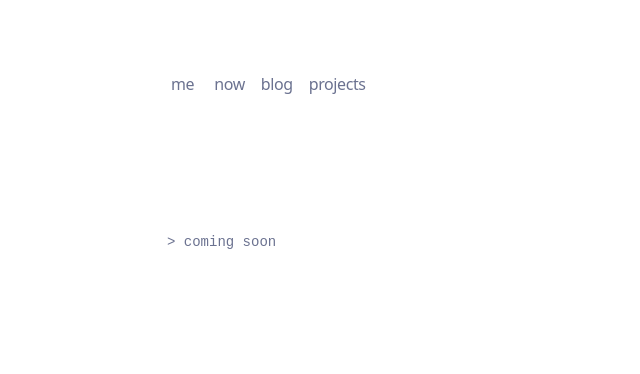
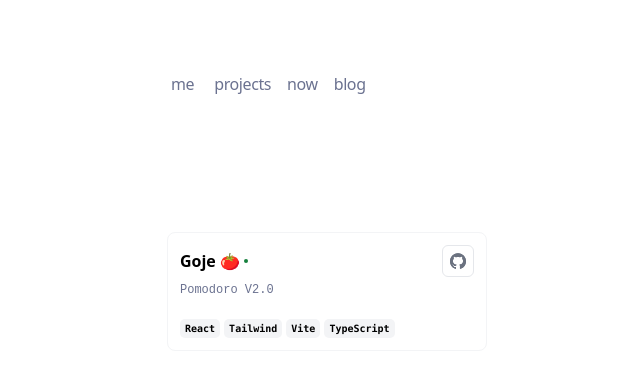
Before and after one commit to mohoma/portfolio, a Next.js app: page /projects in a window 1280 px wide. Shown: the top 374 px of the page, without its empty margins (153-793 px from the left). Built offline with nearby package versions, Linux system fonts and the light colour scheme.

Commit message:
chore: add a project

```diff
--- a/components/Github.jsx
+++ b/components/Github.jsx
@@ -1,9 +1,10 @@
 import React from "react";
 
-const Github = () => {
+const Github = ({link}) => {
   return (
     <a
-      href="https://github.com/mohoma"
+      href={link ? link : "https://github.com/mohoma"}
+      target="_blank"
       className="svg-color links inline-flex items-center justify-center whitespace-nowrap
       rounded-md text-sm font-medium ring-offset-background transition-colors focus-visible:outline-none
       focus-visible:ring-2 focus-visible:ring-ring focus-visible:ring-offset-2 disabled:pointer-events-none
--- a/components/Linkedin.jsx
+++ b/components/Linkedin.jsx
@@ -4,6 +4,7 @@ const Linkedin = () => {
   return (
     <a
       href="https://www.linkedin.com/in/mohoma"
+      target="_blank"
       className="svg-color links inline-flex items-center justify-center whitespace-nowrap
     rounded-md text-sm font-medium ring-offset-background transition-colors focus-visible:outline-none
     focus-visible:ring-2 focus-visible:ring-ring focus-visible:ring-offset-2 disabled:pointer-events-none
--- a/components/Projects.jsx
+++ b/components/Projects.jsx
@@ -1,18 +1,24 @@
 import React from "react";
+import Github from "../components/Github";
 
-const Projects = ({title, description, skills, link}) => {
+const Project = ({title, description, github, skills, link}) => {
     return (
-        <div className="flex flex-col gap-1 projects rounded-lg p-3">
-            <h3 className="flex flex-row gap-1 items-center font-semibold">
-                <a target="_blank" className={`flex hover:${link ? 'underline' : 'none'}`} href={link}>
-                    {title}
-                </a>
-                <span className={`size-1 rounded-full bg-${link ? 'green-700' : 'white'}`}></span>
-            </h3>
+        <div className="flex flex-col gap-1 projects rounded-lg p-3 max-w-80">
+            <div className="flex justify-between">
+                <h3 className="flex flex-row gap-1 items-center font-semibold">
+                    <a target="_blank" className={`flex hover:${link ? 'underline' : 'none'}`} href={link}>
+                        {title}
+                    </a>
+                    {link && <span className="size-1 rounded-full bg-green-700"></span>}
+                </h3>
+                <div className="justify-end">
+                    <Github link={github}/>
+                </div>
+            </div>
             <p className="text-[12px]">{description}</p>
             <div className="flex flex-wrap gap-1 mt-4">
                 {skills.map(skill =>
-                    <div className={`rounded-[5px] bg-${skills ? "[#f3f4f6]" : '[#fff]'}`}>
+                    <div className="rounded-[5px] bg-[#f3f4f6]">
                         <div className="font-mono text-[10px] font-semibold my-[2px] mx-[5px]">
                             {skill}
                         </div>
@@ -23,4 +29,4 @@ const Projects = ({title, description, skills, link}) => {
     );
 };
 
-export default Projects;
+export default Project;
--- a/components/X.jsx
+++ b/components/X.jsx
@@ -4,6 +4,7 @@ const X = () => {
   return (
     <a
       href="https://twitter.com/mohoma_"
+      target="_blank"
       className="svg-color links inline-flex items-center justify-center whitespace-nowrap
       rounded-md text-sm font-medium ring-offset-background transition-colors focus-visible:outline-none
       focus-visible:ring-2 focus-visible:ring-ring focus-visible:ring-offset-2 disabled:pointer-events-none
--- a/components/nav.jsx
+++ b/components/nav.jsx
@@ -4,14 +4,14 @@ const navItems = {
     '/': {
         name: 'me',
     },
+    '/projects': {
+        name: 'projects',
+    },
     '/now': {
         name: 'now',
     },
     '/blog': {
         name: 'blog',
-    },
-    '/projects': {
-        name: 'projects',
     }
 }
 
--- a/pages/projects/index.jsx
+++ b/pages/projects/index.jsx
@@ -1,7 +1,16 @@
+import Project from "@/components/Projects";
+
 const Projects = () => {
     return (
         <div>
-            <p>&gt; coming soon</p>
+            <Project
+                title="Goje 🍅"
+                description="Pomodoro V2.0"
+                link="https://goje.vercel.app"
+                github="https://github.com/mohoma/goje"
+                skills={['React', 'Tailwind', 'Vite', 'TypeScript']}
+            >
+            </Project>
         </div>
     )
 }
```
